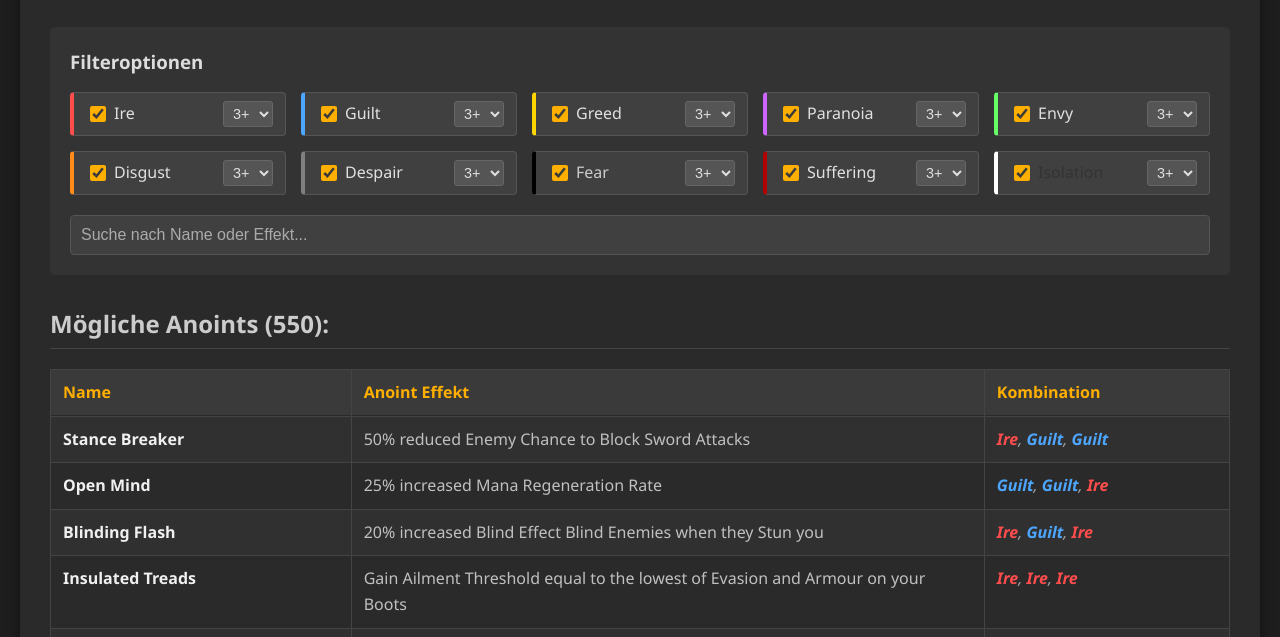
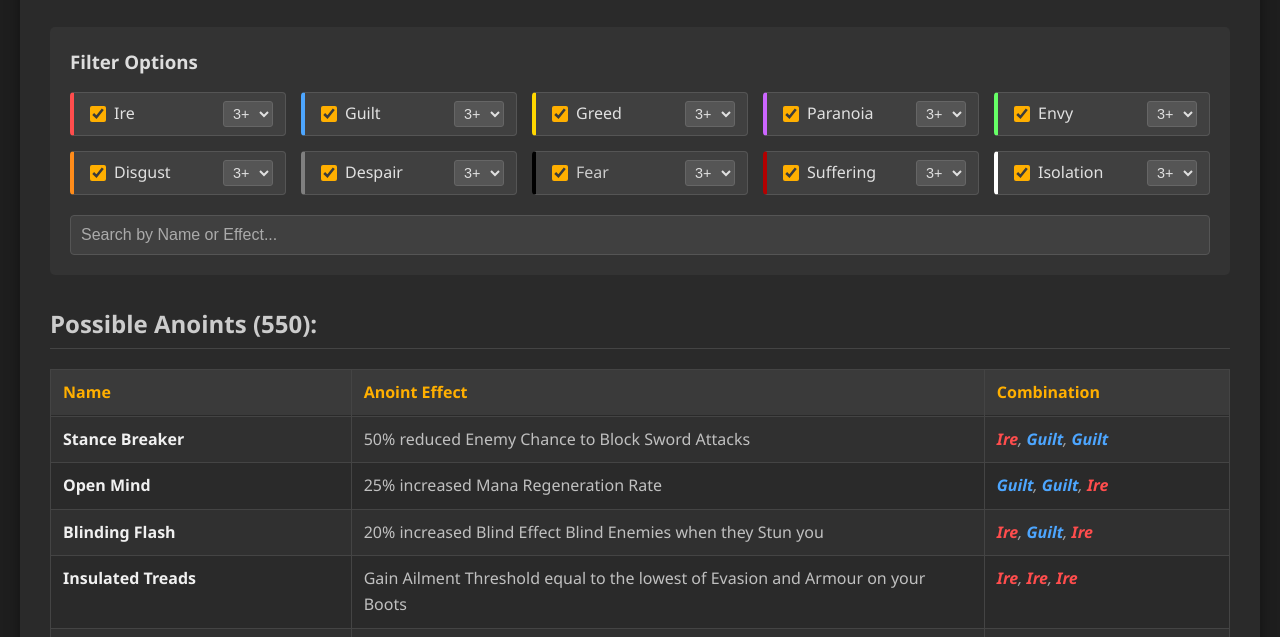
Before and after one commit to Fluxkom/poe2_anointfilter, a plain HTML site: page index.html in a window 1280 px wide. Shown: the part 138-775 px from the top of the page. Drawn offline with Linux system fonts and the light colour scheme.

Commit message:
Update index.html

```diff
--- a/index.html
+++ b/index.html
@@ -1,5 +1,5 @@
 <!DOCTYPE html>
-<html lang="de">
+<html lang="en">
 <head>
     <meta charset="UTF-8">
     <meta name="viewport" content="width=device-width, initial-scale=1.0">
@@ -208,7 +208,11 @@
         .emotion-Despair { border-left: 4px solid #808080; } /* Gray */
         .emotion-Fear { border-left: 4px solid #000000; color: #ccc; } /* Black */
         .emotion-Suffering { border-left: 4px solid #b30000; } /* Dark Red */
-        .emotion-Isolation { border-left: 4px solid #ffffff; color: #333 } /* White */
+        /* --- Isolation Color Fix --- */
+        .emotion-Isolation {
+            border-left: 4px solid #ffffff;
+            color: #e0e0e0; /* Changed from #333 to light gray for readability */
+        }
 
         /* Combo Text Colors */
         .combo-Ire { color: #ff4d4d; font-weight: bold; }
@@ -220,7 +224,7 @@
         .combo-Despair { color: #a0a0a0; font-weight: bold; }
         .combo-Fear { color: #555; font-weight: bold; }
         .combo-Suffering { color: #b30000; font-weight: bold; }
-        .combo-Isolation { color: #f0f0f0; font-weight: bold; }
+        .combo-Isolation { color: #f0f0f0; font-weight: bold; } /* Already light, should be fine */
 
     </style>
 </head>
@@ -230,33 +234,33 @@
         <h1>Path of Exile - Anoint Finder</h1>
 
         <div class="filter-section">
-            <h3>Filteroptionen</h3>
+            <h3>Filter Options</h3>
             <div id="emotionSelection">
-                <!-- Controls werden hier per JavaScript eingefügt -->
+                <!-- Controls will be inserted here by JavaScript -->
             </div>
             <div id="searchContainer">
-                 <input type="text" id="searchInput" placeholder="Suche nach Name oder Effekt...">
+                 <input type="text" id="searchInput" placeholder="Search by Name or Effect...">
             </div>
         </div>
 
 
-        <h2>Mögliche Anoints (<span id="resultCount">...</span>):</h2>
+        <h2>Possible Anoints (<span id="resultCount">...</span>):</h2>
         <div id="results">
-             <div id="loadingMessage">Lade Anoint-Daten...</div>
+             <div id="loadingMessage">Loading anoint data...</div>
              <div id="errorMessage"></div>
             <table id="resultsTable">
                 <thead>
                     <tr>
                         <th>Name</th>
-                        <th>Anoint Effekt</th>
-                        <th>Kombination</th>
+                        <th>Anoint Effect</th>
+                        <th>Combination</th>
                     </tr>
                 </thead>
                 <tbody id="resultsTableBody">
-                    <!-- Ergebnisse werden hier per JavaScript eingefügt -->
+                    <!-- Results will be inserted here by JavaScript -->
                 </tbody>
             </table>
-            <div id="noResultsMessage">Keine passenden Anoints für die aktuellen Filter gefunden.</div>
+            <div id="noResultsMessage">No matching anoints found for the current filters.</div>
         </div>
     </div>
 
@@ -313,7 +317,7 @@
                 ['1', '2', '3'].forEach(num => {
                     const option = document.createElement('option');
                     option.value = num;
-                    option.textContent = (num === '3') ? '3+' : num;
+                    option.textContent = (num === '3') ? '3+' : num; // Keep '3+' for clarity
                     if (num === '3') {
                         option.selected = true; // Default to 3+
                     }
@@ -426,7 +430,7 @@
              errorMessage.style.display = 'none';
              noResultsMessage.style.display = 'none';
              resultsTableBody.innerHTML = ''; // Clear table while loading
-             resultCountSpan.textContent = '...';
+             resultCountSpan.textContent = '...'; // Indicate loading in count too
 
 
             try {
@@ -444,9 +448,10 @@
             } catch (error) {
                  console.error('Error loading or parsing anoints_data.json:', error);
                  loadingMessage.style.display = 'none';
-                 errorMessage.textContent = `Fehler beim Laden der Daten (${error.message}). Stelle sicher, dass die Datei 'anoints_data.json' im selben Ordner wie die HTML-Datei liegt und korrekt formatiert ist.`;
+                 // Updated error message to English
+                 errorMessage.textContent = `Error loading data (${error.message}). Please ensure 'anoints_data.json' is in the same folder as the HTML file and is correctly formatted.`;
                  errorMessage.style.display = 'block';
-                 resultCountSpan.textContent = 'Fehler';
+                 resultCountSpan.textContent = 'Error'; // Indicate error in count
             }
         }
 
```
